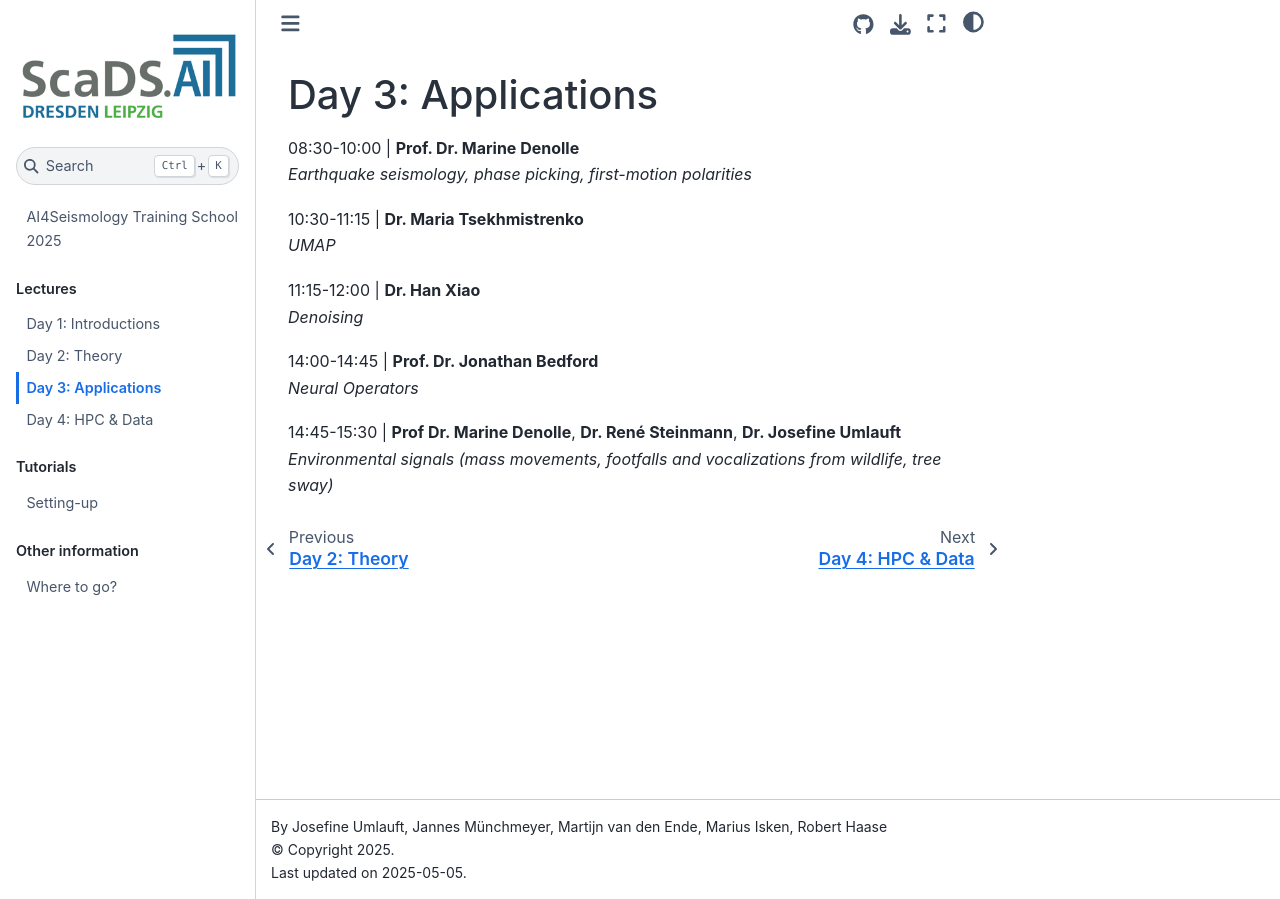
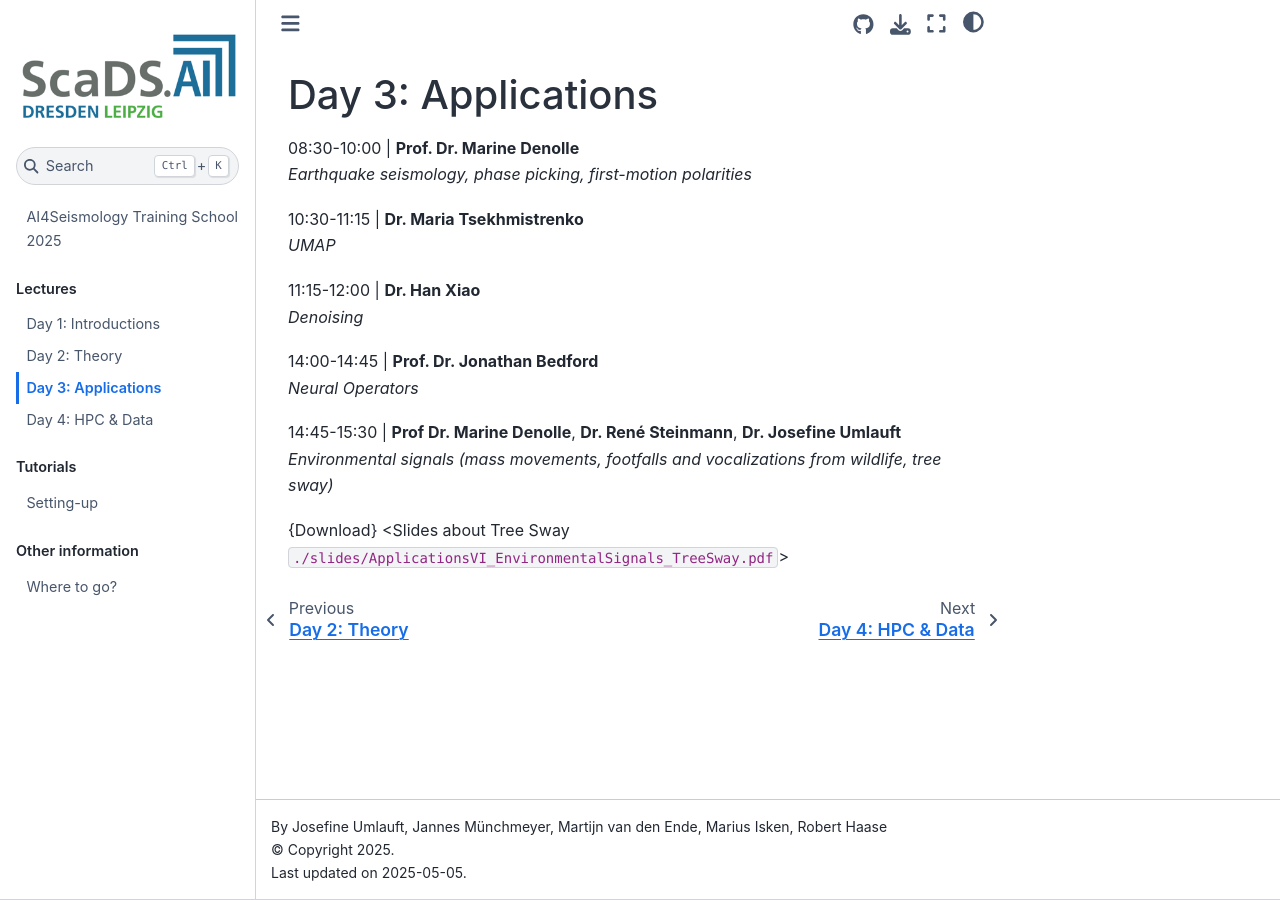
Before and after one commit to ScaDS/ai4seismology-2025, a Jupyter Book: the page built from day3/README.md, in a window 1280 px wide. Built offline with Jupyter Book 1.0.4 settings and Sphinx 7.4.7 and the Sphinx Book theme 1.1.4, drawn with Linux system fonts in a browser that asks for light colours; pages that are not in the unit, such as notebooks, are missing from menus.

Commit message:
move Josefine's slides and link them

```diff
--- a/day3/README.md
+++ b/day3/README.md
@@ -14,3 +14,5 @@
 
 14:45-15:30 | **Prof Dr. Marine Denolle**, **Dr. René Steinmann**, **Dr. Josefine Umlauft** \
 *Environmental signals (mass movements, footfalls and vocalizations from wildlife, tree sway)*
+
+{Download} <Slides about Tree Sway `./slides/ApplicationsVI_EnvironmentalSignals_TreeSway.pdf`>
```
Also changed, not shown: 1 other file.
